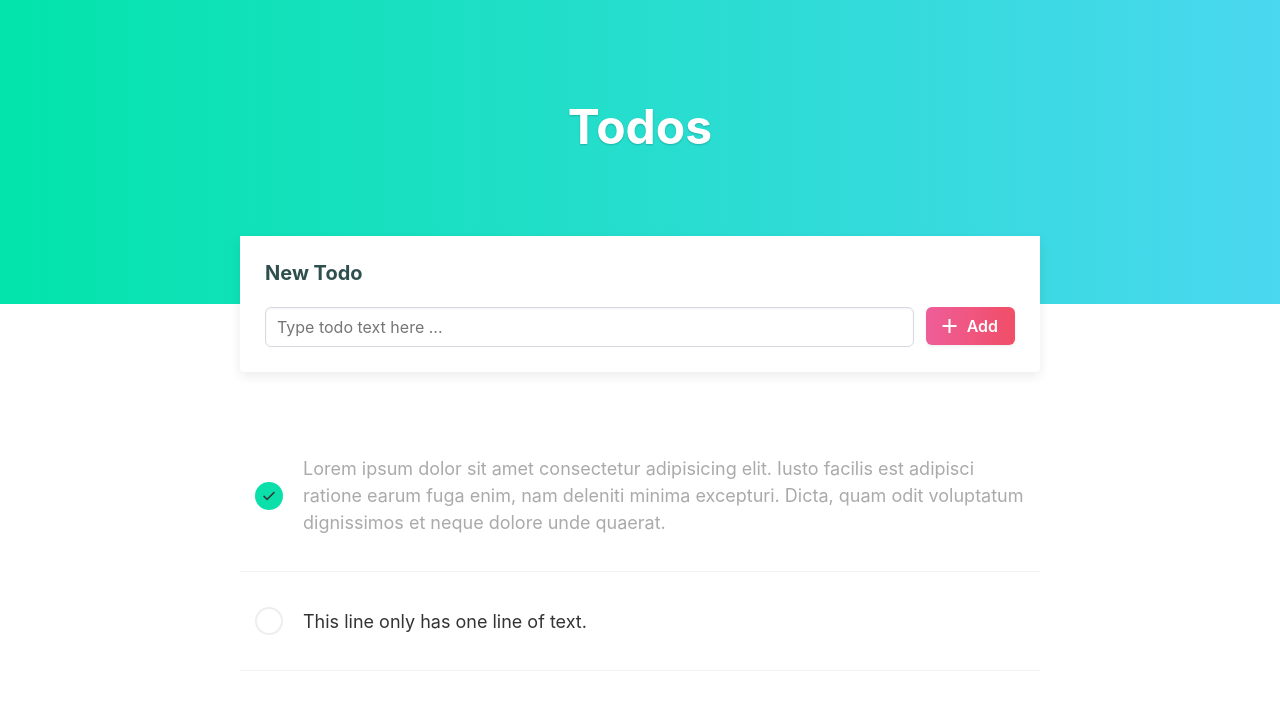
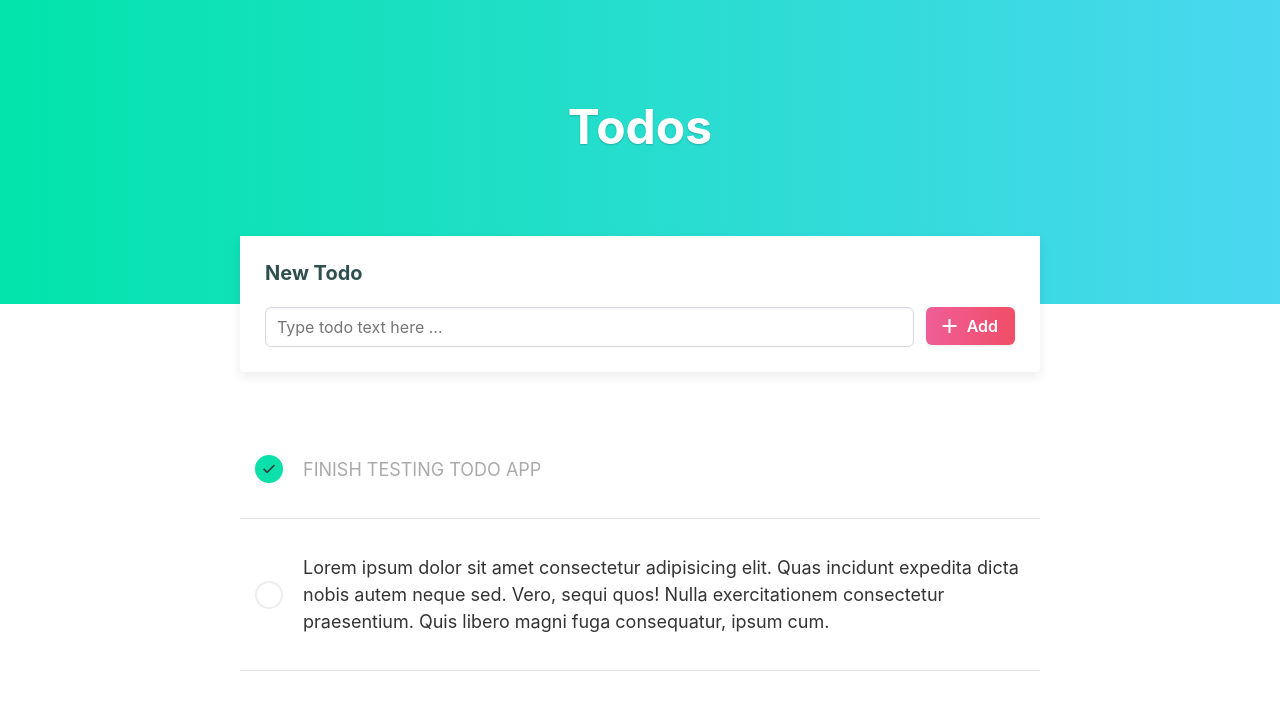
Before and after one commit to ChrisDeForest/angular-todo-app, an Angular app: page / in a window 1280 px wide. Shown: the top 710 px of the page. Built offline with nearby package versions, Linux system fonts and the light colour scheme.

Commit message:
allowed actual display of todos and todos completed state instead of hardcoded html

```diff
--- a/src/app/data.service.ts
+++ b/src/app/data.service.ts
@@ -6,7 +6,26 @@ import { Todo } from './todo';
 })
 export class DataService {
 
-  todos: Todo[] = [];
+  todos: Todo[] = [
+    {text: "FINISH TESTING TODO APP", completed: true},
+    {text:  "Lorem ipsum dolor sit amet consectetur adipisicing elit. Quas incidunt expedita dicta nobis autem neque sed. Vero, sequi quos! Nulla exercitationem consectetur praesentium. Quis libero magni fuga consequatur, ipsum cum.", completed: false}
+  ];
 
   constructor() { }
+
+  getAllTodos() {
+    return this.todos;
+  }
+
+  addTodo(todo: Todo) {
+    this.todos.push(todo);
+  }
+
+  updateTodo(index: number, updatedTodo: Todo) {
+    this.todos[index] = updatedTodo;
+  }
+
+  deleteTodo(index: number) {
+    this.todos.splice(index, 1);
+  }
 }
--- a/src/app/todos/todos.component.html
+++ b/src/app/todos/todos.component.html
@@ -6,7 +6,7 @@
 
 <div class="container">
   <div class="add-todo-box">
-    <form>
+    <form #form="ngForm" (ngSubmit)="onFormSubmit(form)">
 
       <h2 class="subtitle is-5">New Todo</h2>
 
@@ -32,36 +32,13 @@
 
     <div class="todos-list">
 
-      <div class="todo-item completed">
+      <div class="todo-item" *ngFor="let todo of todos" [ngClass]="{ completed: todo.completed }">
 
         <div class="check-box">
           <span class="material-symbols-outlined">check</span>
         </div>
 
-        <div class="todo-text">
-          Lorem ipsum dolor sit amet consectetur adipisicing elit. Iusto facilis est adipisci ratione earum fuga enim, nam deleniti minima excepturi. Dicta, quam odit voluptatum dignissimos et neque dolore unde quaerat.
-        </div>
-
-        <div class="todo-controls-box">
-          <div class="todo-control-button">
-            <span class="material-symbols-outlined">edit</span>
-          </div>
-          <div class="todo-control-button is-danger">
-            <span class="material-symbols-outlined">delete</span>
-          </div>
-        </div>
-
-      </div>
-
-      <div class="todo-item">
-
-        <div class="check-box">
-          <span class="material-symbols-outlined">check</span>
-        </div>
-
-        <div class="todo-text">
-          This line only has one line of text.
-        </div>
+        <div class="todo-text">{{ todo.text }}</div>
 
         <div class="todo-controls-box">
           <div class="todo-control-button">
--- a/src/app/todos/todos.component.scss
+++ b/src/app/todos/todos.component.scss
@@ -35,7 +35,7 @@ h2.subtitle {
   font-size: 18px;
   align-items: center;
   padding: 35px 15px;
-  border-bottom: 1px solid #f2f3f5;
+  border-bottom: 1px solid #e2e3e5;
   position: relative;
   cursor: pointer;
   &.completed {
--- a/src/app/todos/todos.component.ts
+++ b/src/app/todos/todos.component.ts
@@ -1,12 +1,35 @@
-import { Component } from '@angular/core';
+import { Component, OnInit} from '@angular/core';
+import { Todo } from '../todo';
+import { DataService } from '../data.service';
+import { CommonModule } from '@angular/common';
+import { FormsModule, NgForm } from '@angular/forms';
 
 @Component({
   selector: 'app-todos',
   standalone: true,
-  imports: [],
+  imports: [ CommonModule , FormsModule ],
   templateUrl: './todos.component.html',
   styleUrl: './todos.component.scss'
 })
-export class TodosComponent {
+export class TodosComponent implements OnInit{
+  todos: Todo[] = [];
 
+  constructor(private readonly dataService: DataService) {
+  }
+
+  ngOnInit(): void {
+    this.todos = this.dataService.getAllTodos();
+  }
+
+  getText(todo: Todo) {
+    return todo.text;
+  }
+
+  getCompleted(todo: Todo) {
+    return todo.completed;
+  }
+
+  onFormSubmit(form: NgForm): void {
+    console.log(form);
+  }
 }
```
